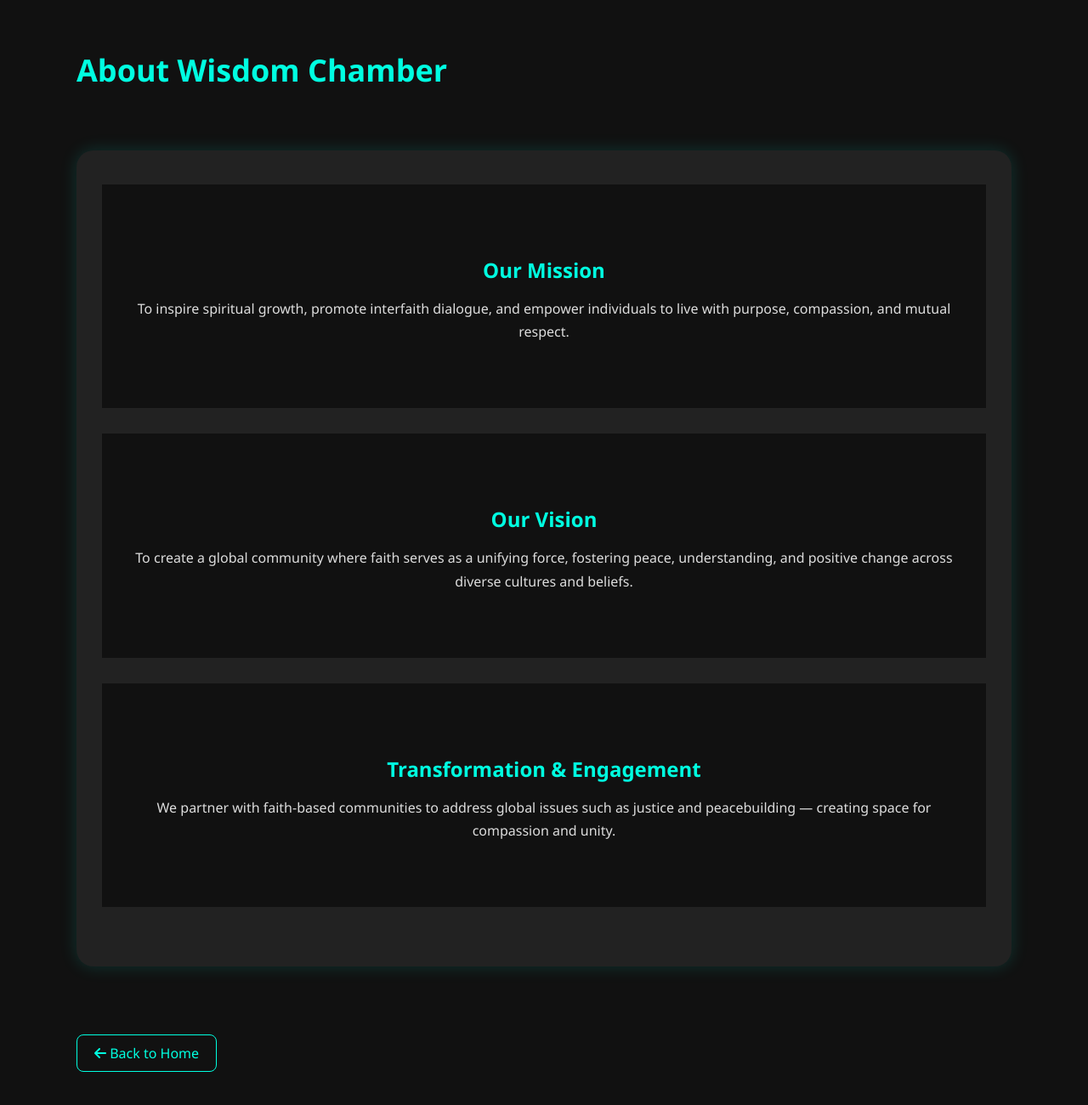
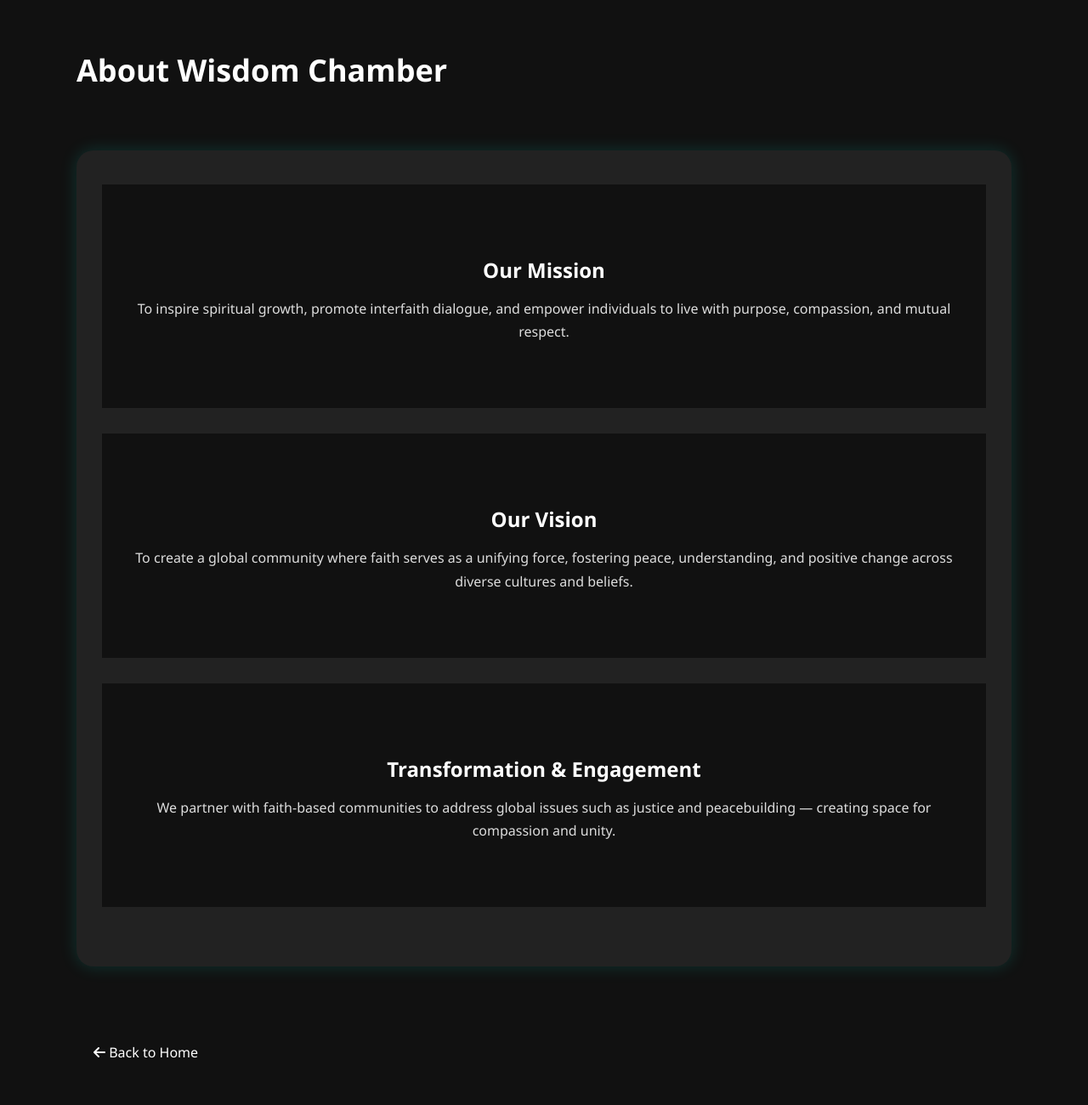
Before and after one commit to Tomlyne-Tech/wisdom-2, a plain HTML site: page about.html in a window 1280 px wide. Shown: the part 570-1870 px from the top of the page at 85% size. Drawn offline with Linux system fonts and the light colour scheme.

Commit message:
about changes 002

```diff
--- a/about.css
+++ b/about.css
@@ -16,7 +16,7 @@ body {
   font-size: 36px;
   font-weight: 600;
   margin-bottom: 30px;
-  color: #00ffe1;
+  color: white;
 }
 
 .about-card {
@@ -39,7 +39,7 @@ body {
 .about-section h3 {
   font-size: 24px;
   margin-bottom: 10px;
-  color: #00ffe1;
+  color: white;
 }
 
 .about-section p {
@@ -52,9 +52,9 @@ body {
   display: inline-block;
   margin-top: 40px;
   padding: 10px 20px;
-  color: #00ffe1;
+  color:white;
   text-decoration: none;
-  border: 1px solid #00ffe1;
+  border: 1px solid:red;
   border-radius: 8px;
   transition: background 0.3s;
 }
```
